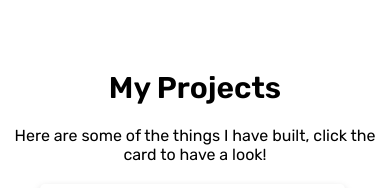
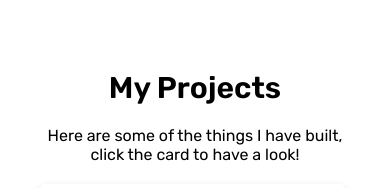
Before and after one commit to Spiritman90/My-Porfolio, a React (Create React App) app: page / in a window 390 px wide. Shown: the part 1760-1948 px from the top of the page. Built offline with nearby package versions, Linux system fonts and the light colour scheme; a web font is replaced by a local one.

Commit message:
padded projects text

```diff
--- a/src/components/projectList/projectlist.css
+++ b/src/components/projectList/projectlist.css
@@ -46,6 +46,11 @@
   .pl-list {
     gap: 1rem;
   }
+
+  .pl-desc {
+    /* margin: 0, 2rem; */
+    padding: 0 2rem;
+  }
 }
 
 @media screen and (max-width: 400px) {
```
